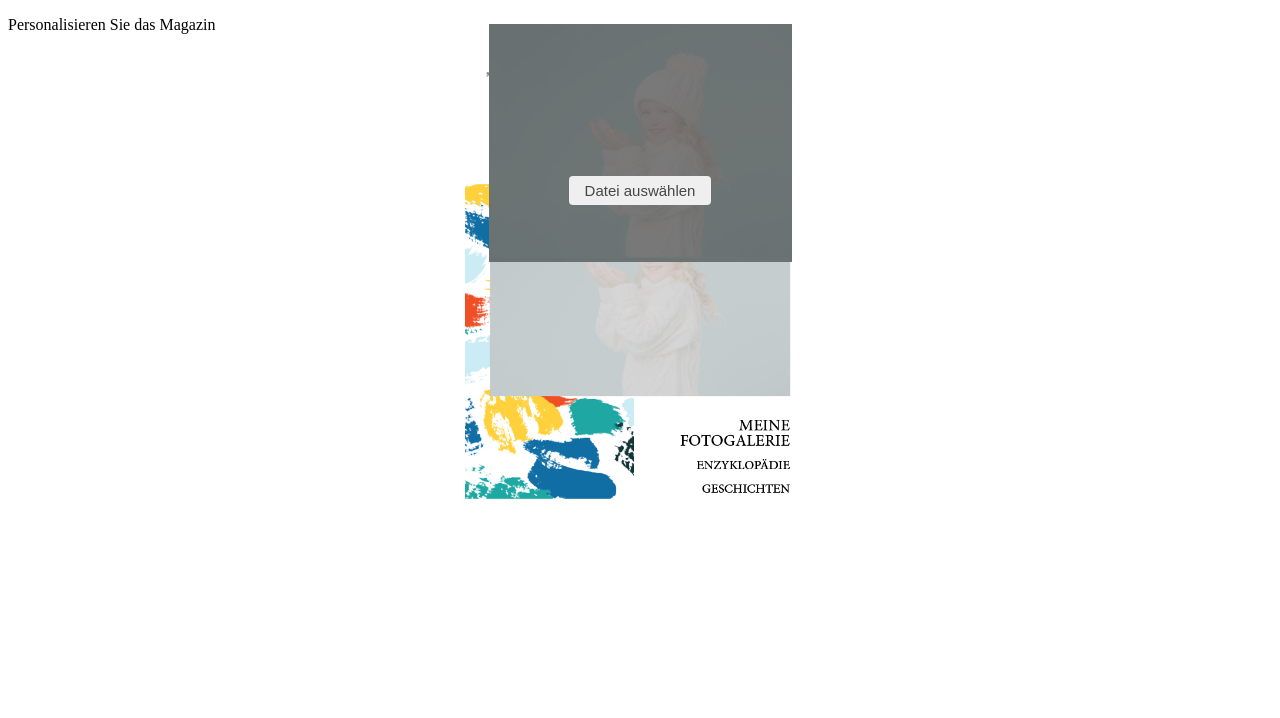
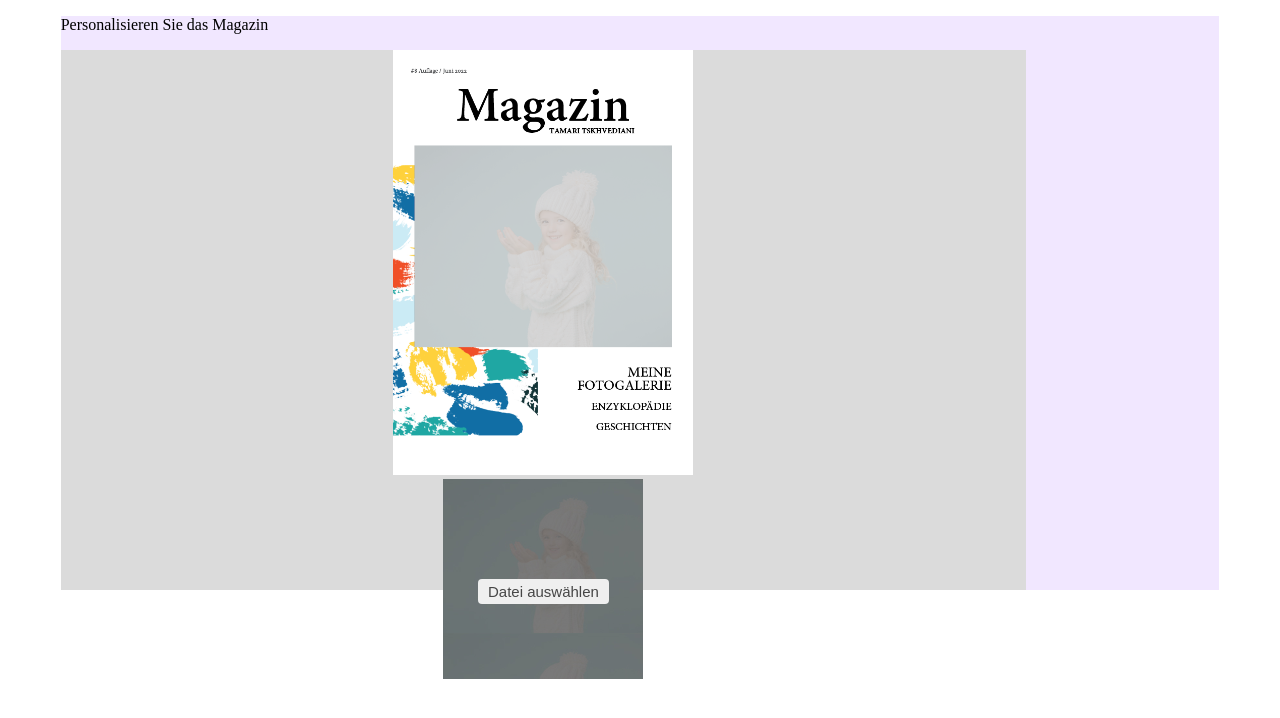
Before and after one commit to Ilia898/Angular-SASS-project-page-banners, an Angular app in the folder pagesandparts/: page /post in a window 1280 px wide. Shown: the top 718 px of the page. Built offline with nearby package versions, Linux system fonts and the light colour scheme.

Commit message:
18.03.23-1

```diff
--- a/pagesandparts/src/app/pages/editor/cropper/cropper.component.html
+++ b/pagesandparts/src/app/pages/editor/cropper/cropper.component.html
@@ -1,3 +1,4 @@
+<div class="container">
   <div *ngIf="dialogHidden" class="main-container">
     <div class="dialog-block">
 
@@ -73,3 +74,4 @@
     <button *ngIf="imageSrc" class="btn-x" (click)="btnX()"><fa-icon [icon]="iconX"></fa-icon></button>
   </div>
   </div>
+</div>
--- a/pagesandparts/src/app/pages/editor/cropper/cropper.component.scss
+++ b/pagesandparts/src/app/pages/editor/cropper/cropper.component.scss
@@ -1,9 +1,12 @@
 @import '../../../config-sass/index.scss';
+
+.container{
 
   .main-container{
     display: flex;
     position: absolute;
     top: 0;
+    left: 0;
     width: 100%;
     height: 100%;
     background: rgba(0, 0, 0, 0.06);
@@ -149,3 +152,4 @@
       }
     }
   }
+}
--- a/pagesandparts/src/app/pages/editor/editor.component.html
+++ b/pagesandparts/src/app/pages/editor/editor.component.html
@@ -2,23 +2,26 @@
   <app-test  [width]="200" [height]="250" [left]="0" [top]="0" [right]="0"></app-test>
 </div> -->
 
-<div class="main-container">
+<div class="col-11-xs main-container">
   <div class="header">
     <p>Personalisieren <span>Sie das Magazin</span></p>
   </div>
-  <div class="pages">
-    <div class="pages-block">
+  <div class="col-12-xs pages">
+    <div class="col-10-xs pages-block">
       <div class="page">
-        <img class="cropper-img" src="../../assets/editor-image/journal-page-image/page-.png" alt="">
-        <app-cropper
-        class="cropper"
-        [width]="303"
-        [height]="238"
-        [left]="0"
-        [top]="0"
-        [posTop]="-150"
-        [posLeft]="0"
-        ></app-cropper>
+        <div class="cropper-img">
+          <img src="../../assets/editor-image/journal-page-image/page-.png" alt="">
+        </div>
+        <div class="cropper">
+          <app-cropper
+          [width]="200"
+          [height]="200"
+          [left]="0"
+          [top]="0"
+          [posTop]="0"
+          [posLeft]="0"
+          ></app-cropper>
+        </div>
       </div>
     </div>
     <div class="n-block"></div>
--- a/pagesandparts/src/app/pages/editor/editor.component.scss
+++ b/pagesandparts/src/app/pages/editor/editor.component.scss
@@ -1,11 +1,42 @@
-.page{
-  width: max-content;
-  height: max-content;
-  margin:auto;
-  background: red;
+@import '../../config-sass/index.scss';
 
-  img{
-    height: auto;
-    max-width: 350px;
+.main-container{
+  margin: auto;
+  background: #F1E7FF;
+
+  .header{}
+
+  .pages{
+    display: flex;
+    height: 540px;
+    margin: auto;
+    background: #F1E7FF;
+
+    .pages-block{
+      background: #DBDBDB;
+
+      .page{
+        width: max-content;
+        height: max-content;
+        margin: auto;
+
+        .cropper-img{
+          margin: auto;
+
+          img{
+            height: auto;
+            max-width: 300px;
+          }
+        }
+
+        .cropper{
+
+        }
+      }
+    }
+
+    .n-block{
+
+    }
   }
 }
```
Lines whose indentation alone changed are shown as unchanged.
